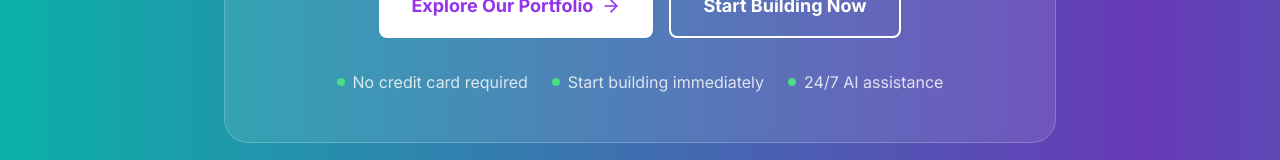
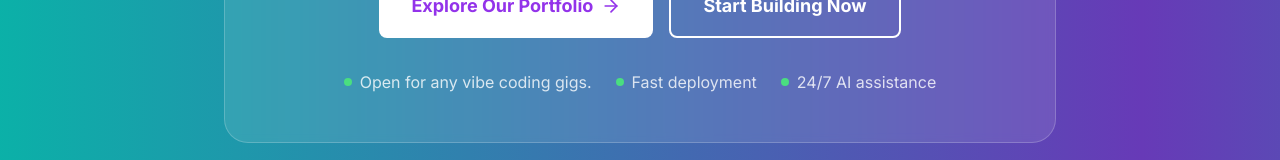
Before and after one commit to SebastianKibiriti/modelin, a React (Vite) app: page / in a window 1280 px wide. Shown: the part 4012-4172 px from the top of the page. Built offline with nearby package versions, Linux system fonts and the light colour scheme.

Commit message:
changed additional info

```diff
--- a/src/components/CTA.tsx
+++ b/src/components/CTA.tsx
@@ -39,11 +39,11 @@ const CTA = () => {
           <div className="mt-8 flex flex-col sm:flex-row justify-center items-center gap-6 text-white/80">
             <div className="flex items-center">
               <span className="w-2 h-2 bg-green-400 rounded-full mr-2"></span>
-              No credit card required
+              Open for any vibe coding gigs.
             </div>
             <div className="flex items-center">
               <span className="w-2 h-2 bg-green-400 rounded-full mr-2"></span>
-              Start building immediately
+              Fast deployment
             </div>
             <div className="flex items-center">
               <span className="w-2 h-2 bg-green-400 rounded-full mr-2"></span>
```
